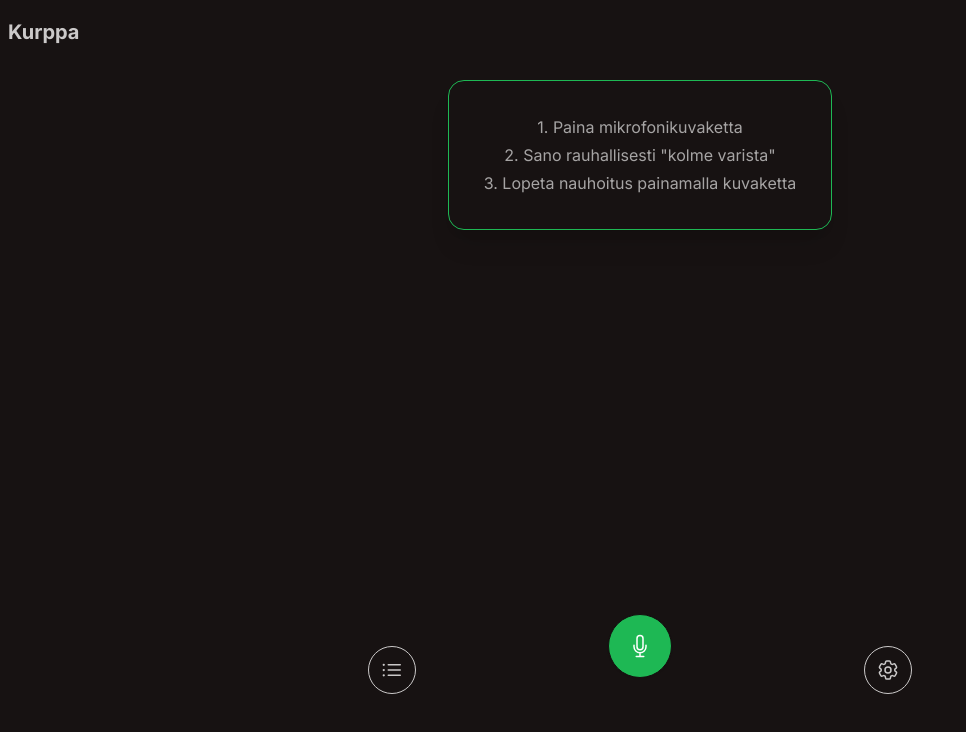
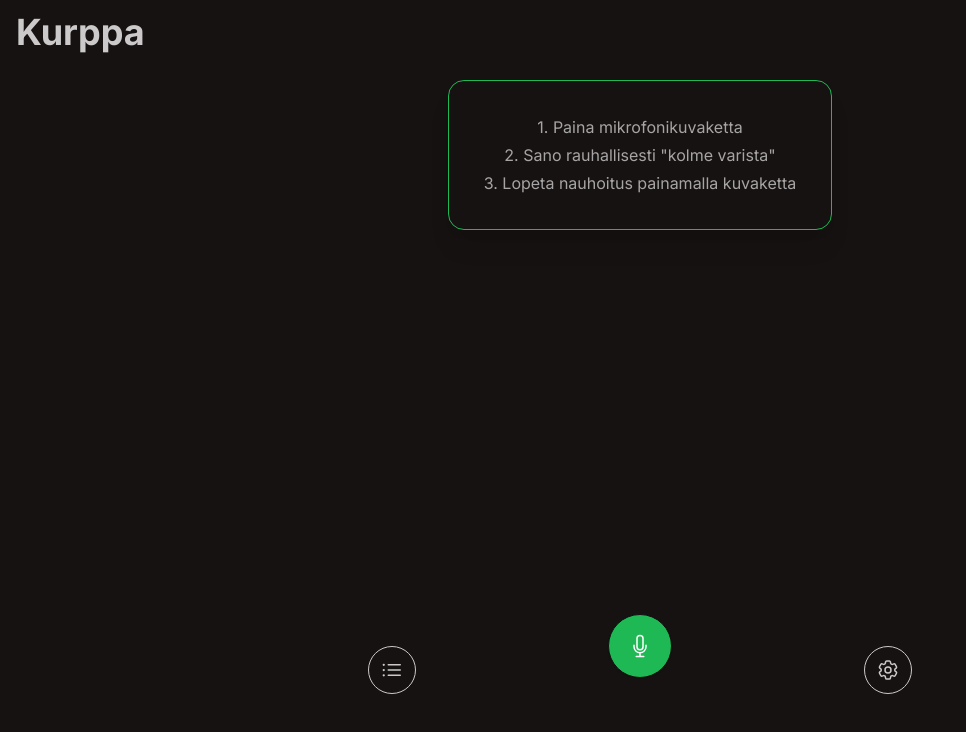
Before and after one commit to ksaaskil/kurppa, a Next.js app: page / in a window 1280 px wide. Shown: the top 732 px of the page, without its empty margins (0-966 px from the left). Built offline with nearby package versions, Linux system fonts and the light colour scheme; no server answers.

Commit message:
Add bigger headline.

```diff
--- a/app/components/NavBar.tsx
+++ b/app/components/NavBar.tsx
@@ -1,7 +1,7 @@
 export default function NavBar() {
   return (
     <div className="navbar bg-transparent text-neutral-content prose">
-      <h3 className="font-bold">Kurppa</h3>
+      <h1 className="font-bold px-2">Kurppa</h1>
     </div>
   );
 }
```
